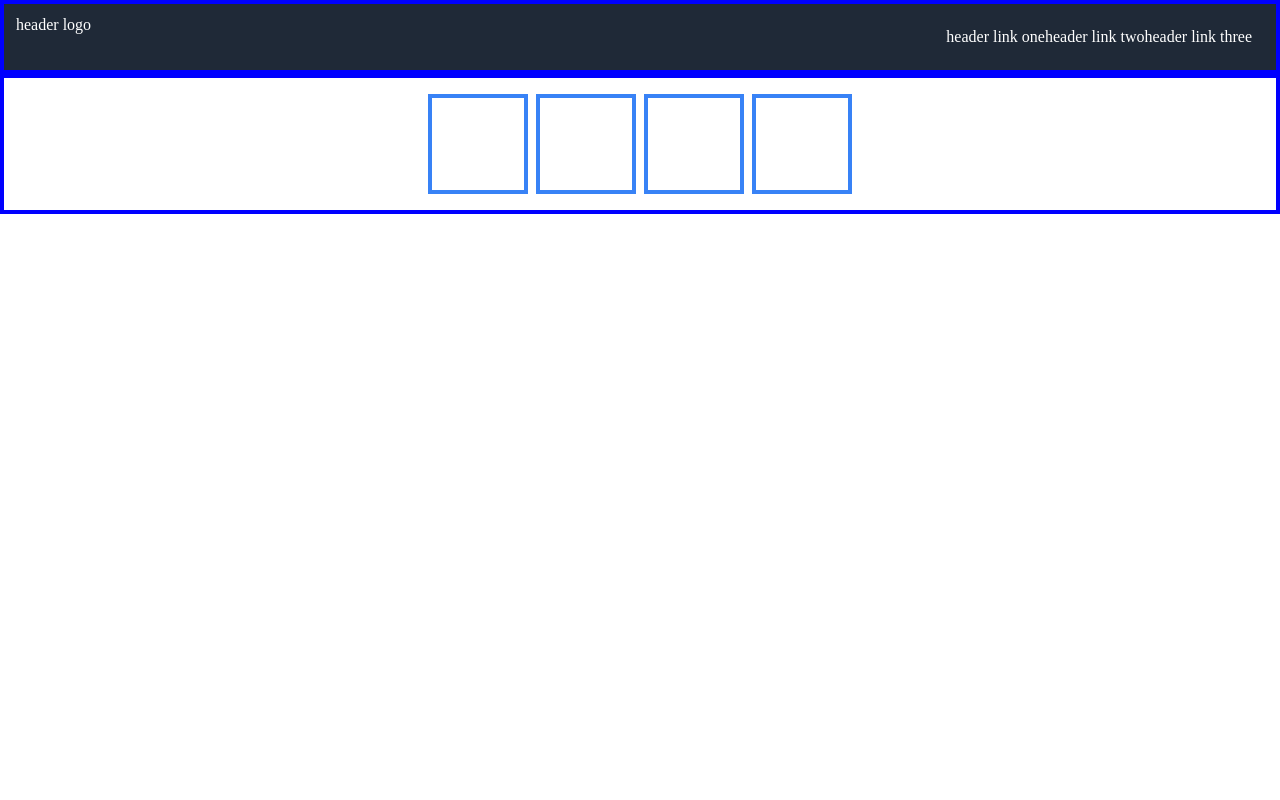
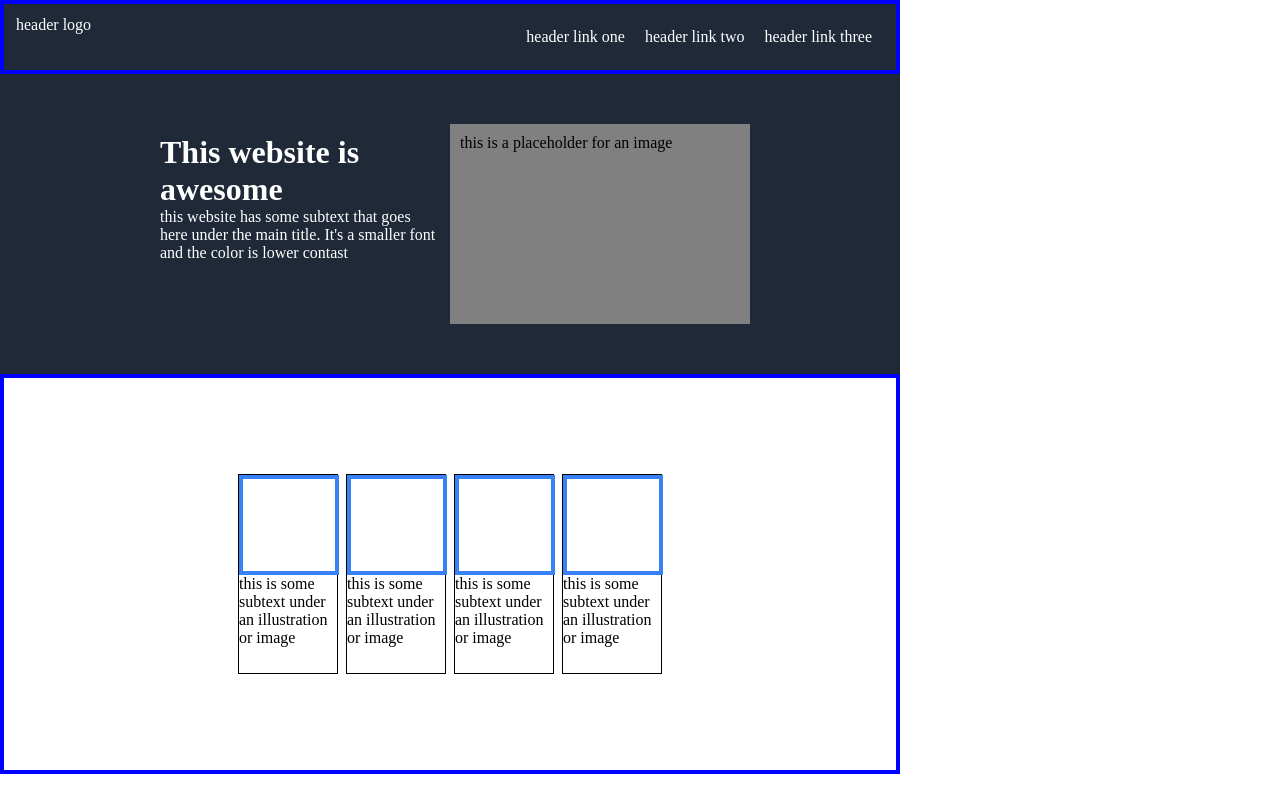
Before and after one commit to Kolinko78/odin-landing-page, a plain HTML site: page index.html in a window 1280 px wide. Drawn offline with Linux system fonts and the light colour scheme.

Commit message:
Got the first few sections down

```diff
--- a/index.html
+++ b/index.html
@@ -7,7 +7,7 @@
     <title>Document</title>
 </head>
 <body>
-    <div class="container">
+    <div class="menu-container">
         <div class="headerLogo">header logo</div>
         <div class="links">
             <div class="headerlink">header link one</div>
@@ -15,11 +15,32 @@
             <div class="headerlink">header link three</div>
         </div>
     </div>
-    <div class="container2">
-        <div class="card"></div>
-        <div class="card"></div>
-        <div class="card"></div>
-        <div class="card"></div>
+    <div class="header-container">
+        <div class="hero-text">
+            <h1>This website is awesome</h1>
+            <p>this website has some subtext that goes here under the main title. It's a smaller font and the color is lower contast</p>
+        </div>
+        <div class="hero-image"> this is a placeholder for an image </div>
+    </div>
+
+
+    <div class="information-container">
+        <div class="card">
+            <div class="picture"></div>
+            <div class="text">this is some subtext under an illustration or image</div>
+        </div>
+        <div class="card">
+            <div class="picture"></div>
+            <div class="text">this is some subtext under an illustration or image</div>
+        </div>
+        <div class="card">
+            <div class="picture"></div>
+                <div class="text">this is some subtext under an illustration or image</div>
+        </div>
+        <div class="card">
+            <div class="picture"></div>
+            <div class="text">this is some subtext under an illustration or image</div>
+        </div>
     </div>
 </body>
 </html>
--- a/styles.css
+++ b/styles.css
@@ -4,7 +4,11 @@
     box-sizing: border-box;
 }
 
-.container {
+body {
+    width: 900px;
+}
+
+.menu-container {
     background-color: #1F2937;
     color: white;
     padding: 12px;
@@ -21,9 +25,31 @@
 }
 
 .headerlink {
+    margin-left: 20px;
+}
+
+.header-container {
+    background-color: #1F2937;
+    height: 300px;
+    display: flex;
+    justify-content: center;
+    align-items: center;
 
 }
 
+.hero-text {
+    color: white;
+    height: 200px;
+    width: 300px;
+    padding: 10px;
+}
+
+.hero-image {
+    background-color: grey;
+    height: 200px;
+    width: 300px;
+    padding: 10px;
+}
 
 .item {
     background-color: peachpuff;
@@ -34,18 +60,49 @@
 
 }
 
-.container2 {
+.information-container {
     background-color: white;
     padding: 12px;
     border: 4px solid blue;
+    height: 400px;
     display: flex;
     justify-content: center;
+    align-items: center;
 }
 
 .card {
     background-color: white;
+    border: 1px solid black;
+    height: 200px;
+    width: 100px;
+    margin: 4px;
+    display: flex;
+    flex-direction: column;
+}
+
+.picture {
     border: 4px solid #3882f6;
     height: 100px;
     width: 100px;
-    margin: 4px;
 }
+
+.text {
+
+}
+
+.photo-grid-container {
+    display: flex;
+    justify-content: center;
+  }
+
+  .photo-grid {
+    width: 900px;
+    display: flex;
+    justify-content: flex-start;
+  }
+
+  .photo-grid-item {
+    border: 1px solid #fff;
+    width: 300px;
+    height: 300px;
+  }
```
